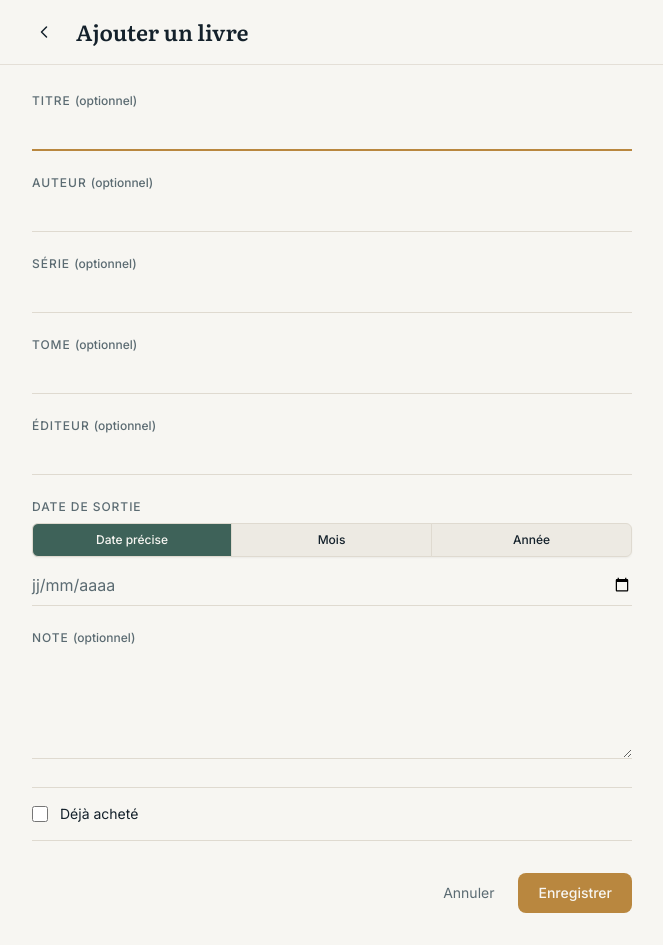
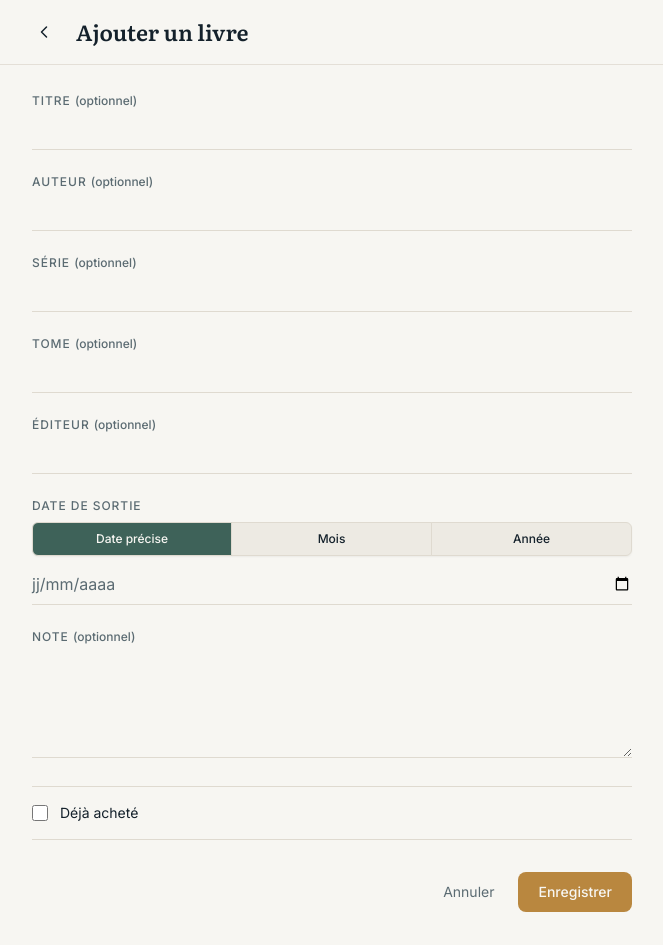
Before and after one commit to William-Louis-Louisy/my-books-wishlist, a Next.js app: page /book/new in a window 1280 px wide. Shown: the whole page, without its empty margins (308-971 px from the left). Built offline with nearby package versions, Linux system fonts and the light colour scheme.

Commit message:
fix: remove automatic focus from book form (#38)

```diff
--- a/components/BookForm.tsx
+++ b/components/BookForm.tsx
@@ -211,7 +211,6 @@ export function BookForm({ bookId }: BookFormProps) {
           <label className={labelClass}>
             {t("title")} {optionalLabel}
             <input
-              autoFocus={!isEdit}
               value={form.title}
               onChange={(event) => updateField("title", event.target.value)}
               className={fieldClass}
```
